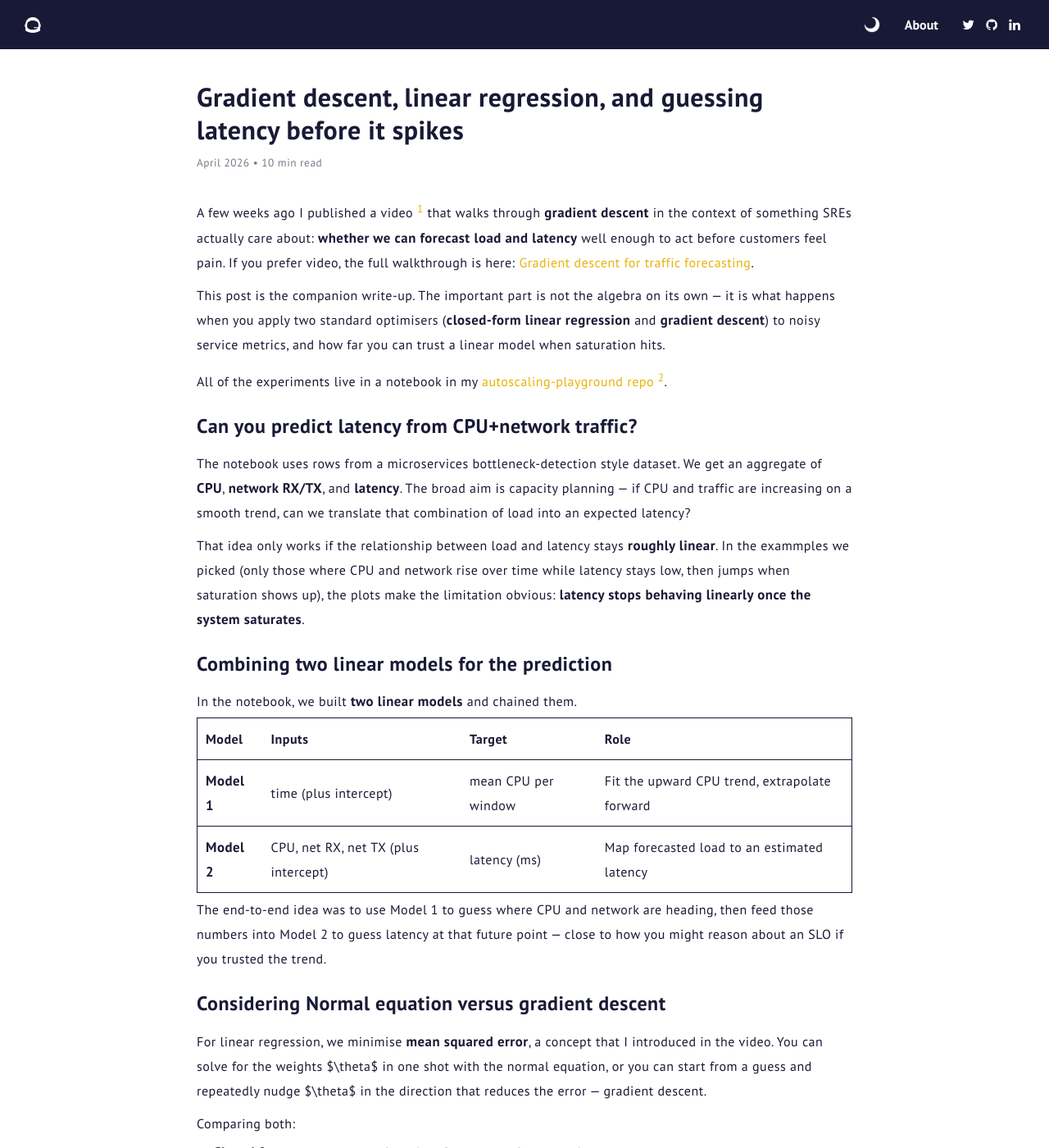
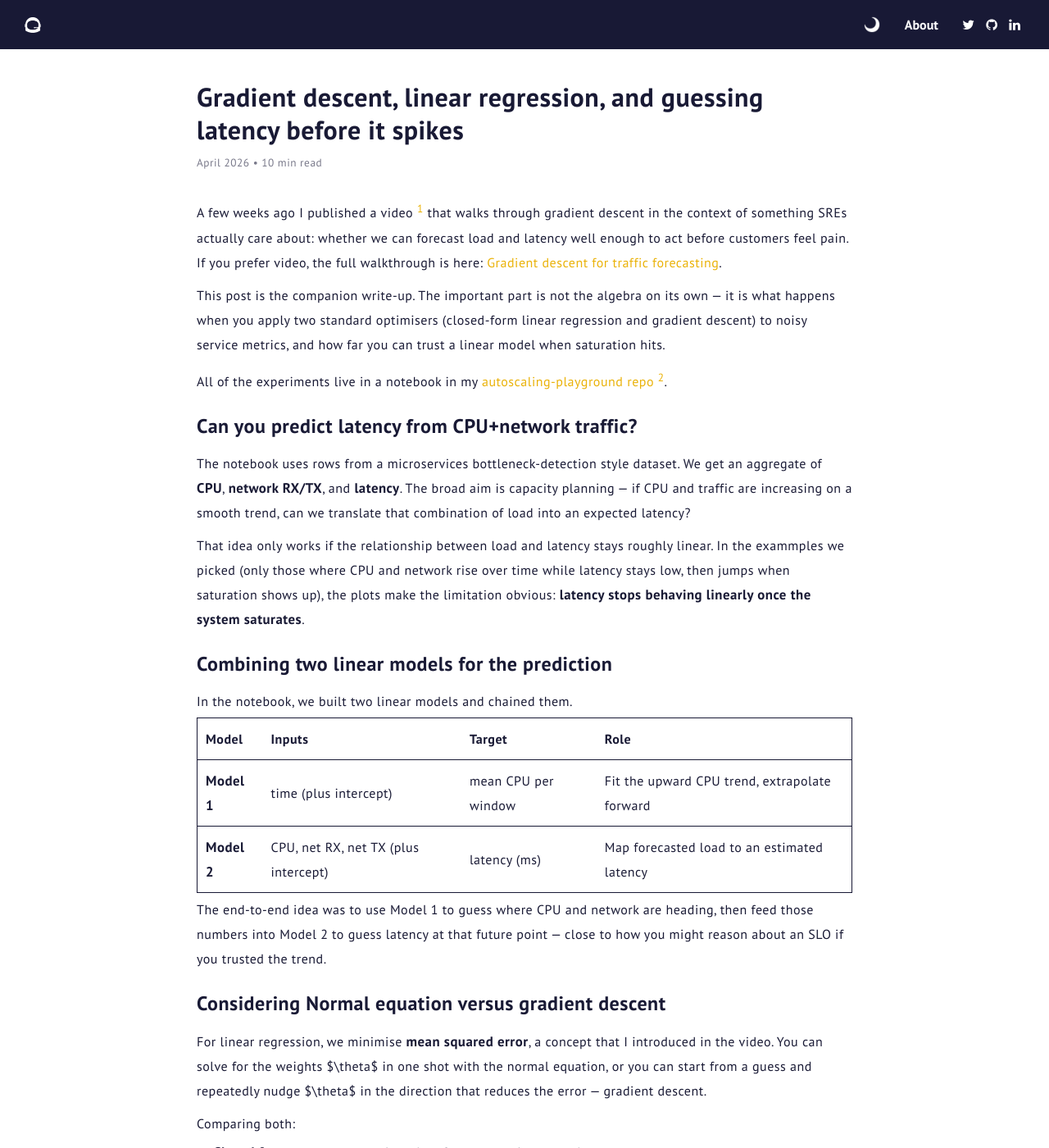
Before and after one commit to OpeOnikute/opeonikute.github.io, a Jekyll site: the page built from posts/gradient-descent-latency-forecasting.md, in a window 1280 px wide and 1400 px high. Shown: the whole window at 82% size. Built offline with Jekyll 4.4.1, drawn with Linux system fonts in a browser that asks for light colours; nearby versions of some CDN libraries; some of the changed text lies outside the part shown.

Commit message:
final fixes

```diff
--- a/posts/gradient-descent-latency-forecasting.md
+++ b/posts/gradient-descent-latency-forecasting.md
@@ -8,9 +8,9 @@ featured_image:
 image-theme: dark no-image-styling
 ---
 
-A few weeks ago I published a video [^1] that walks through **gradient descent** in the context of something SREs actually care about: **whether we can forecast load and latency** well enough to act before customers feel pain. If you prefer video, the full walkthrough is here: [Gradient descent for traffic forecasting](https://www.youtube.com/watch?v=vNDvFW2pOxQ).
+A few weeks ago I published a video [^1] that walks through gradient descent in the context of something SREs actually care about: whether we can forecast load and latency well enough to act before customers feel pain. If you prefer video, the full walkthrough is here: [Gradient descent for traffic forecasting](https://www.youtube.com/watch?v=vNDvFW2pOxQ).
 
-This post is the companion write-up. The important part is not the algebra on its own — it is what happens when you apply two standard optimisers (**closed-form linear regression** and **gradient descent**) to noisy service metrics, and how far you can trust a linear model when saturation hits.
+This post is the companion write-up. The important part is not the algebra on its own — it is what happens when you apply two standard optimisers (closed-form linear regression and gradient descent) to noisy service metrics, and how far you can trust a linear model when saturation hits.
 
 All of the experiments live in a notebook in my [autoscaling-playground repo](https://github.com/OpeOnikute/autoscaling-playground/blob/main/notebooks/traffic_forecasting.ipynb) [^2].
 
@@ -18,11 +18,11 @@ All of the experiments live in a notebook in my [autoscaling-playground repo](ht
 
 The notebook uses rows from a microservices bottleneck-detection style dataset. We get an aggregate of **CPU**, **network RX/TX**, and **latency**. The broad aim is capacity planning — if CPU and traffic are increasing on a smooth trend, can we translate that combination of load into an expected latency?
 
-That idea only works if the relationship between load and latency stays **roughly linear**. In the exammples we picked (only those where CPU and network rise over time while latency stays low, then jumps when saturation shows up), the plots make the limitation obvious: **latency stops behaving linearly once the system saturates**.
+That idea only works if the relationship between load and latency stays roughly linear. In the exammples we picked (only those where CPU and network rise over time while latency stays low, then jumps when saturation shows up), the plots make the limitation obvious: **latency stops behaving linearly once the system saturates**.
 
 ## Combining two linear models for the prediction
 
-In the notebook, we built **two linear models** and chained them.
+In the notebook, we built two linear models and chained them.
 
 | Model | Inputs | Target | Role |
 | --- | --- | --- | --- |
@@ -38,7 +38,7 @@ For linear regression, we minimise **mean squared error**, a concept that I intr
 Comparing both:
 
 - **Closed form**: can get expensive when feature matrices grow huge.
-- **Gradient descent**: iterative and needs a sensible **learning rate**.
+- **Gradient descent**: iterative and needs a sensible learning rate.
 
 For Model 1, the notebook fits the same trend both ways. Gradient descent runs on standardised time and CPU so the optimiser is well-behaved, then predictions are mapped back to the original scale for comparison with the closed-form line.
 
```
Also changed, not shown: other parts of posts/gradient-descent-latency-forecasting.md (+2 -2 lines).
